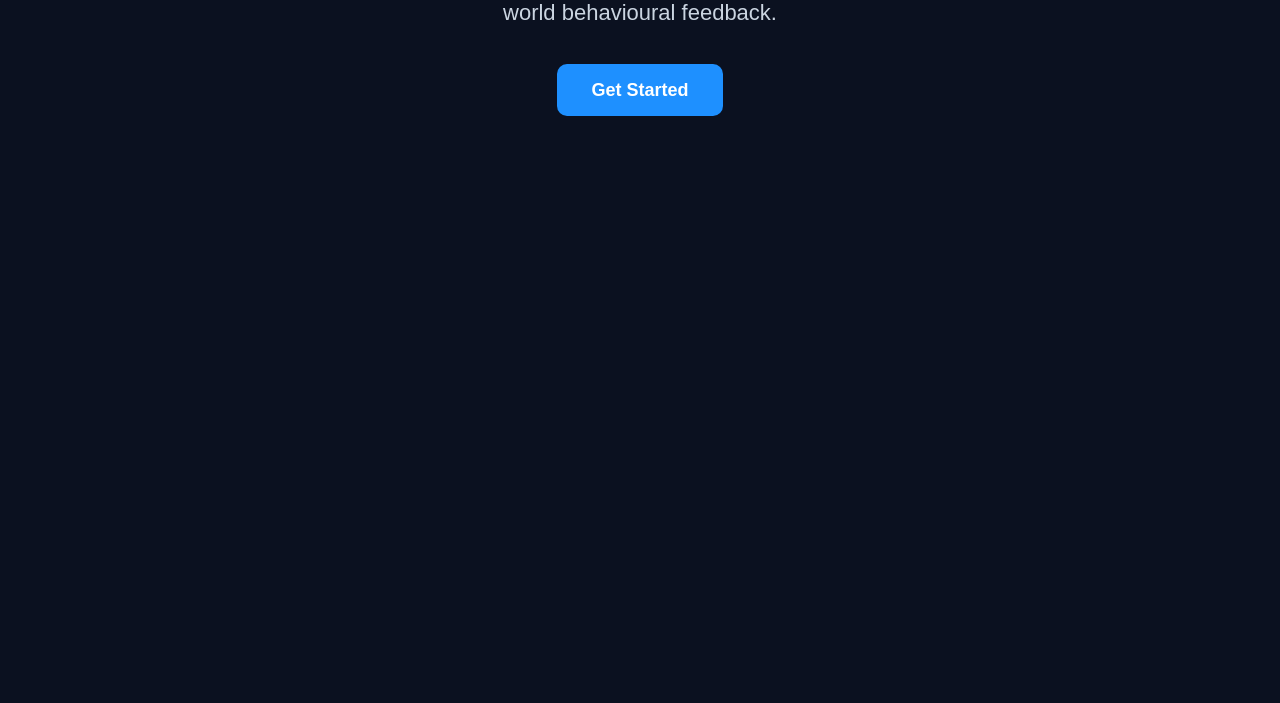
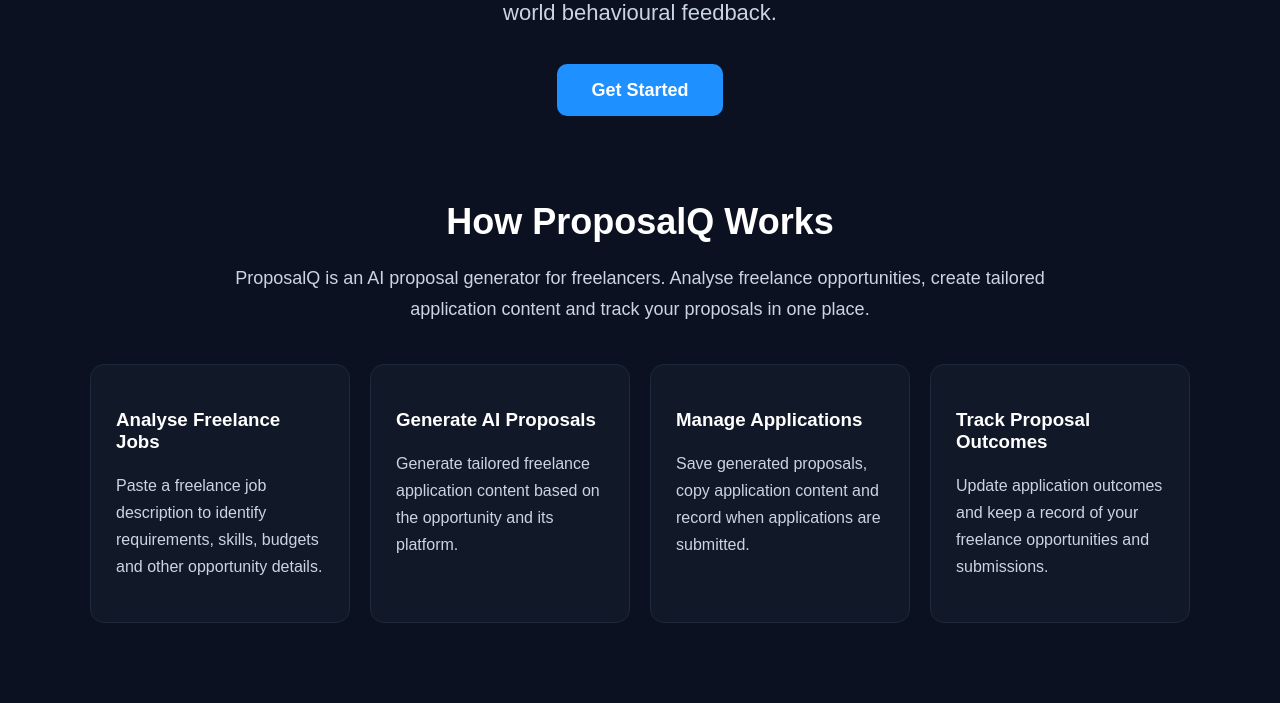
Before and after one commit to israelolutobi/ai-proposal-generator, a Django app: page / in a window 1280 px wide. Shown: the part 431-1134 px from the top of the page. Before the commit the page ends 547 px from the top, so only its background shows below. Run offline with Django 5.2, Linux system fonts and the light colour scheme.

Commit message:
Add SEO-friendly homepage feature descriptions

```diff
--- a/proposal_ai/templates/public_home.html
+++ b/proposal_ai/templates/public_home.html
@@ -103,5 +103,56 @@
 
 </div>
 
+    <section aria-labelledby="how-it-works" style="
+        max-width:1100px;
+        margin:100px auto 80px;
+        padding:0 24px;
+        text-align:center;
+    ">
+        <h2 id="how-it-works" style="font-size:36px;margin-bottom:20px;">
+            How ProposalQ Works
+        </h2>
+
+        <p style="color:#cbd5e1;font-size:18px;line-height:1.7;max-width:850px;margin:0 auto 40px;">
+            ProposalQ is an AI proposal generator for freelancers.
+            Analyse freelance opportunities, create tailored application
+            content and track your proposals in one place.
+        </p>
+
+        <div style="display:grid;grid-template-columns:repeat(auto-fit,minmax(230px,1fr));gap:20px;text-align:left;">
+            <article style="background:#111827;border:1px solid #1e293b;border-radius:14px;padding:25px;">
+                <h3>Analyse Freelance Jobs</h3>
+                <p style="color:#cbd5e1;line-height:1.7;">
+                    Paste a freelance job description to identify requirements,
+                    skills, budgets and other opportunity details.
+                </p>
+            </article>
+
+            <article style="background:#111827;border:1px solid #1e293b;border-radius:14px;padding:25px;">
+                <h3>Generate AI Proposals</h3>
+                <p style="color:#cbd5e1;line-height:1.7;">
+                    Generate tailored freelance application content based on
+                    the opportunity and its platform.
+                </p>
+            </article>
+
+            <article style="background:#111827;border:1px solid #1e293b;border-radius:14px;padding:25px;">
+                <h3>Manage Applications</h3>
+                <p style="color:#cbd5e1;line-height:1.7;">
+                    Save generated proposals, copy application content and
+                    record when applications are submitted.
+                </p>
+            </article>
+
+            <article style="background:#111827;border:1px solid #1e293b;border-radius:14px;padding:25px;">
+                <h3>Track Proposal Outcomes</h3>
+                <p style="color:#cbd5e1;line-height:1.7;">
+                    Update application outcomes and keep a record of your
+                    freelance opportunities and submissions.
+                </p>
+            </article>
+        </div>
+    </section>
+
 </body>
 </html>
```
